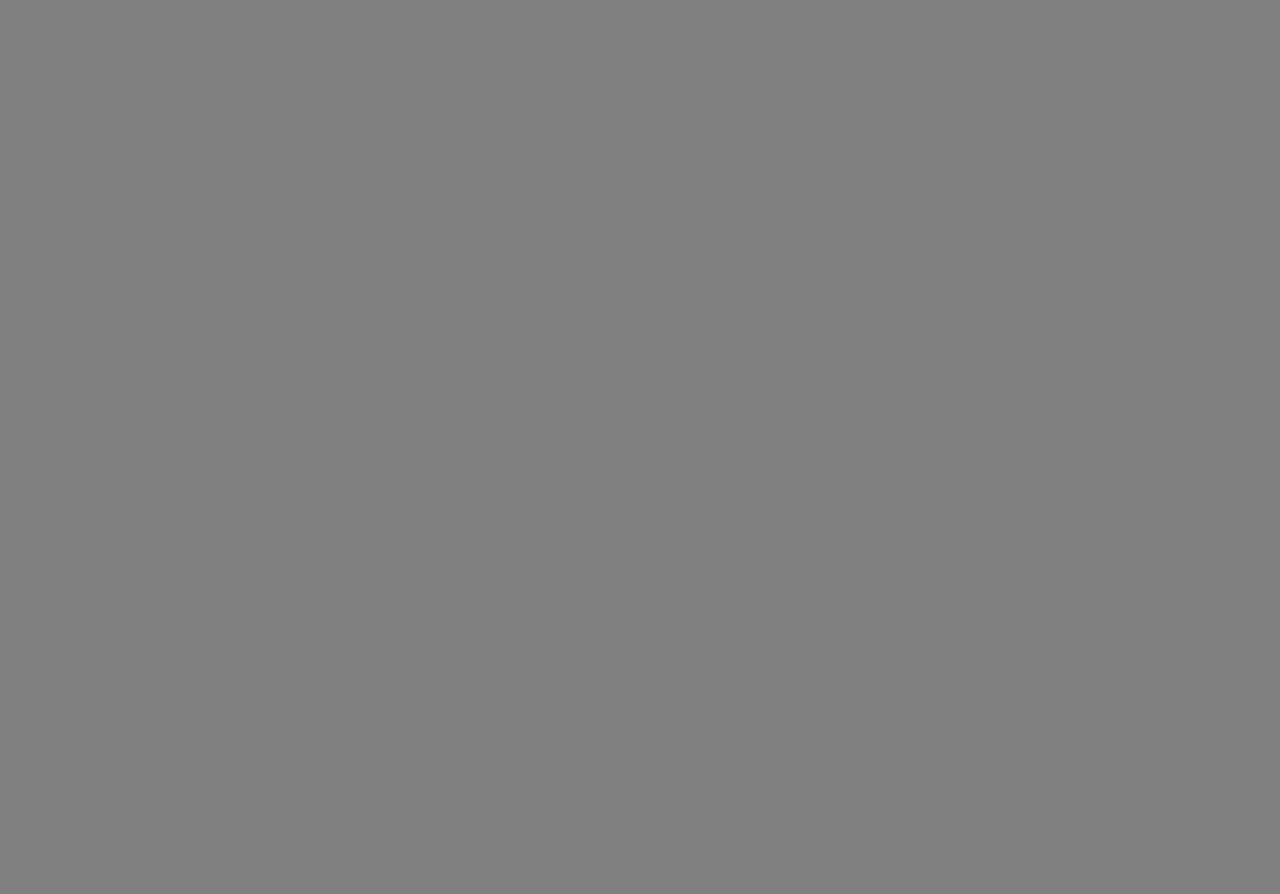
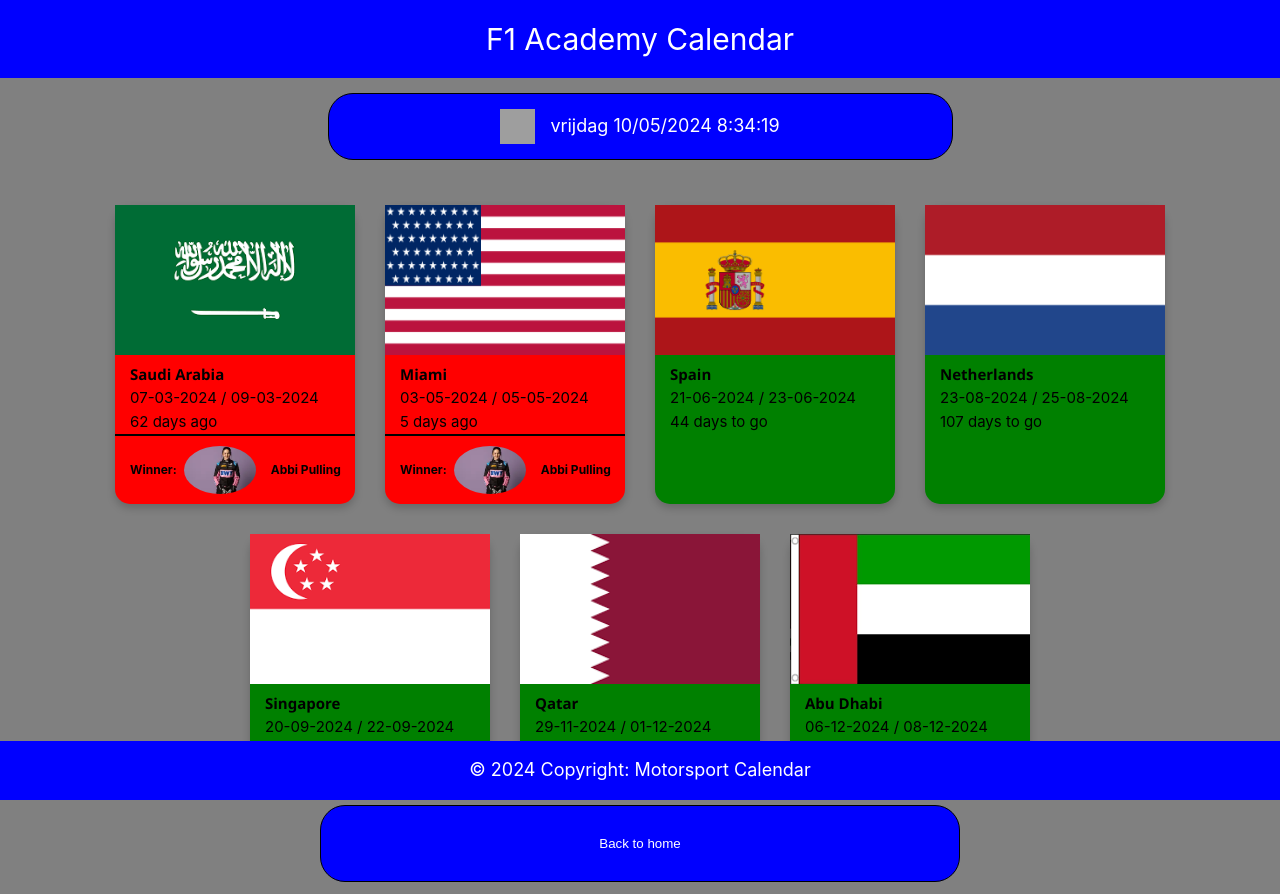
Before and after one commit to ExcitedHawk03/formula-calendars, a Vue app: page /f1-academy-calendar in a window 1280 px wide. Before the commit this address had no page. Before the commit the page ends 800 px from the top, so only its background shows below. Built offline with nearby package versions, Linux system fonts and the light colour scheme; grey boxes are pictures that could not be loaded.

Commit message:
Add f1 academy (#14)
* Added data file

* Added F1 Academy Calendar

```diff
--- /dev/null
+++ b/src/data/f1-academy.js
@@ -0,0 +1,72 @@
+import saudiArabiaImg from '../assets/images/flags/saudiArabia.jpeg'
+import unitedStatesImg from '../assets/images/flags/unitedStates.jpeg'
+import spainImg from '../assets/images/flags/spain.jpeg'
+import netherlandsImg from '../assets/images/flags/netherlands.jpeg'
+import singaporeImg from '../assets/images/flags/singapore.jpeg'
+import qatarImg from '../assets/images/flags/qatar.jpeg'
+import abuDhabiImg from '../assets/images/flags/abuDhabi.jpeg'
+
+import pullingImg from '../assets/images/drivers/f1-academy/pulling.jpeg'
+
+export const grandPrixs = [
+  {
+    name: 'Saudi Arabia',
+    dates: {
+      beginDate: '07-03-2024',
+      endDate: '09-03-2024'
+    },
+    image: saudiArabiaImg,
+    winner: 'Abbi Pulling',
+    winnerImage: pullingImg
+  },
+  {
+    name: 'Miami',
+    dates: {
+      beginDate: '03-05-2024',
+      endDate: '05-05-2024'
+    },
+    image: unitedStatesImg,
+    winner: 'Abbi Pulling',
+    winnerImage: pullingImg
+  },
+  {
+    name: 'Spain',
+    dates: {
+      beginDate: '21-06-2024',
+      endDate: '23-06-2024'
+    },
+    image: spainImg
+  },
+  {
+    name: 'Netherlands',
+    dates: {
+      beginDate: '23-08-2024',
+      endDate: '25-08-2024'
+    },
+    image: netherlandsImg
+  },
+  {
+    name: 'Singapore',
+    dates: {
+      beginDate: '20-09-2024',
+      endDate: '22-09-2024'
+    },
+    image: singaporeImg
+  },
+  {
+    name: 'Qatar',
+    dates: {
+      beginDate: '29-11-2024',
+      endDate: '01-12-2024'
+    },
+    image: qatarImg
+  },
+  {
+    name: 'Abu Dhabi',
+    dates: {
+      beginDate: '06-12-2024',
+      endDate: '08-12-2024'
+    },
+    image: abuDhabiImg
+  }
+]
--- /dev/null
+++ b/src/pages/F1AcademyCalendar.vue
@@ -0,0 +1,66 @@
+<script>
+import Button from '@/components/Button.vue'
+import Card from '@/components/Card.vue'
+import Clock from '@/components/Clock.vue'
+import Footer from '@/components/Footer.vue'
+import Header from '@/components/Header.vue'
+import { grandPrixs } from '@/data/f1-academy'
+
+export default {
+  name: 'F1 Academy Calendar',
+  data() {
+    return {
+      grandPrixs
+    }
+  },
+  components: {
+    Header,
+    Footer,
+    Card,
+    Button,
+    Clock
+  }
+}
+</script>
+
+<template>
+  <div>
+    <Header title="F1 Academy Calendar" />
+    <main>
+      <div class="clock-container">
+        <Clock />
+      </div>
+      <div class="calendar-container">
+        <Card v-for="(grandPrix, index) in grandPrixs" :key="index" :grandPrix="grandPrix" />
+      </div>
+      <div class="home-navigation-section">
+        <Button title="Back to home" to="/" />
+      </div>
+    </main>
+    <Footer />
+  </div>
+</template>
+
+<style scoped>
+.calendar-container {
+  flex-wrap: wrap;
+  padding: 15px;
+}
+
+.clock-container,
+.calendar-container,
+.home-navigation-section {
+  display: flex;
+  justify-content: center;
+}
+
+.clock-container {
+  padding: 15px;
+}
+
+@media only screen and (min-width: 1280px) {
+  Footer {
+    position: fixed;
+  }
+}
+</style>
--- a/src/pages/HomeView.vue
+++ b/src/pages/HomeView.vue
@@ -20,6 +20,10 @@
         <img src="../assets/images/other/f3.png" alt="F3 logo" />
         <Button title="F3 Calendar" to="f3-calendar" />
       </div>
+      <div class="f1-academy">
+        <img src="../assets/images/other/f1-academy-logo.jpeg" alt="F1 Academy logo" />
+        <Button title="F1 Academy Calendar" to="f1-academy-calendar" />
+      </div>
     </div>
   </main>
   <Footer />
@@ -40,7 +44,8 @@
 
 .f1-content,
 .f2-content,
-.f3-content {
+.f3-content,
+.f1-academy {
   display: flex;
   flex-direction: column;
   align-items: center;
@@ -69,4 +74,8 @@
 .f3-content {
   background-color: rgb(218, 60, 32);
 }
+
+.f1-academy {
+  background-color: purple;
+}
 </style>
--- a/src/router/index.js
+++ b/src/router/index.js
@@ -3,6 +3,7 @@
 import F1Calendar from '../pages/F1Calendar.vue'
 import F2Calendar from '../pages/F2Calendar.vue'
 import F3Calendar from '../pages/F3Calendar.vue'
+import F1AcademyCalendar from '../pages/F1AcademyCalendar.vue'
 
 const router = createRouter({
   history: createWebHistory(import.meta.env.BASE_URL),
@@ -26,6 +27,11 @@
       path: '/f3-calendar',
       name: 'F3 Calendar',
       component: F3Calendar
+    },
+    {
+      path: '/f1-academy-calendar',
+      name: 'F1 Academy Calendar',
+      component: F1AcademyCalendar
     }
   ]
 })
```
Also changed, not shown: src/assets/images/drivers/f1-academy/pulling.jpeg (added), src/assets/images/other/f1-academy-logo.jpeg (added).
